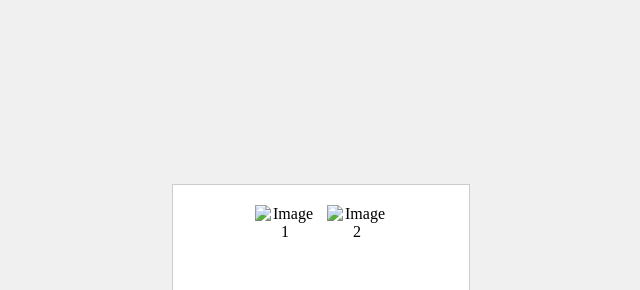
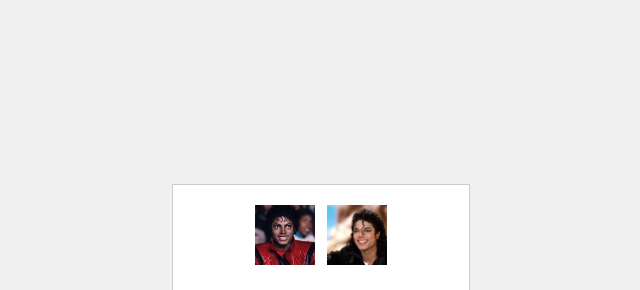
Before and after one commit to asingh8458-collab/web-dev, a plain HTML site: page flex.html in a window 1280 px wide. Shown: the part 104-394 px from the top of the page, without its empty margins (319-959 px from the left). Drawn offline with Linux system fonts and the light colour scheme.

Commit message:
Add michael images for assignment 3

```diff
--- a/flex.html
+++ b/flex.html
@@ -53,8 +53,8 @@
     <div class="card">
         <!-- Two images side by side with a 12px gap -->
         <div class="image-container">
-            <img src="./images/flower.avif" alt="Image 1">
-            <img src="./images/flower.avif" alt="Image 2">
+            <img src="images/mj.jpg" alt="Image 1">
+            <img src="images/michael.jpg" alt="Image 2">
         </div>
         <h2>Michael is Great</h2>
         <p>The michael is...</p>
```
Also changed, not shown: images/michael.jpg (added), images/mj.jpg (added).
